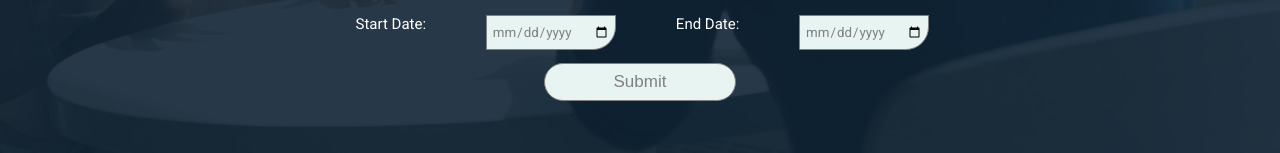
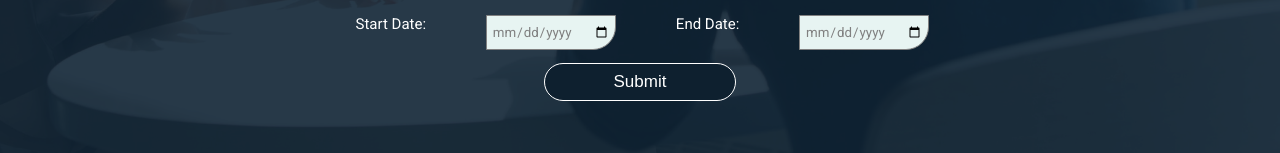
Before and after one commit to Kelly-co/Merege, a React (Create React App) app in the folder client/: page / in a window 1280 px wide. In both pictures the pointer is over the button "Submit". Shown: the part 587-740 px from the top of the page. Built offline with nearby package versions, Linux system fonts and the light colour scheme.

Commit message:
added hover effect to the button

```diff
--- a/client/src/components/Form/Form.css
+++ b/client/src/components/Form/Form.css
@@ -78,6 +78,10 @@ input {
   font-size: 17px;
   font-weight: 500;
 }
+.btn-form:hover {
+  background-color: #0e202f;
+  color: #ffffff;
+}
 
 .btn-form-container {
   display: flex;
```
